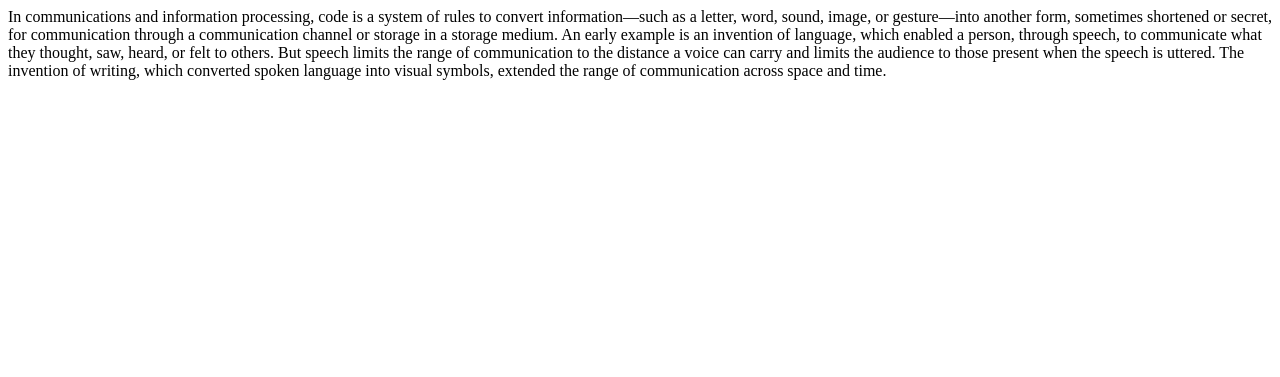
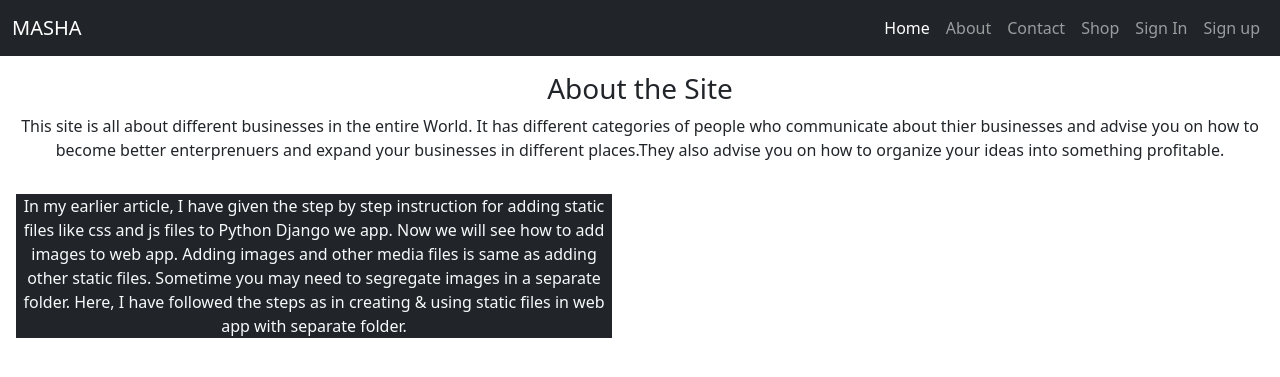
Before and after one commit to Johnmash43/django_ecommerce, a Django app: page /about in a window 1280 px wide. Shown: the top 377 px of the page. Run offline with Django 4.2, Linux system fonts and the light colour scheme.

Commit message:
added card, and text in different pages

```diff
--- a/Ecommerce/urls.py
+++ b/Ecommerce/urls.py
@@ -14,13 +14,11 @@ Including another URLconf
     2. Add a URL to urlpatterns:  path('blog/', include('blog.urls'))
 """
 from django.contrib import admin
-from django.urls import path
+from django.urls import path, include
 from shop.views import home,contact,about
+
 
 urlpatterns = [
     path('admin/', admin.site.urls),
-    path('', home),
-    path('contact',contact),
-    path( 'about',about),
-
+    path('',include("shop.urls")),
 ]
--- a/shop/templates/about.html
+++ b/shop/templates/about.html
@@ -1 +1,13 @@
-<p>In communications and information processing, code is a system of rules to convert information—such as a letter, word, sound, image, or gesture—into another form, sometimes shortened or secret, for communication through a communication channel or storage in a storage medium. An early example is an invention of language, which enabled a person, through speech, to communicate what they thought, saw, heard, or felt to others. But speech limits the range of communication to the distance a voice can carry and limits the audience to those present when the speech is uttered. The invention of writing, which converted spoken language into visual symbols, extended the range of communication across space and time.</p>
+{% extends "layouts/base.html" %}
+
+{% block content %}
+
+<h3 class="text-center mt-3">About the Site</h3>
+<p class="text-center" >This site is all about different businesses in the entire World. It has different categories of people who communicate about thier businesses and advise you on how to become better enterprenuers and expand your businesses in different places.They also advise you on how to organize your ideas into something profitable. </p>
+
+<div class="row">
+  <div class="col-lg-6">
+    <p class="text-center m-3 justify-content-center bg-dark text-light " >In my earlier article, I have given the step by step instruction for adding static files like css and js files to Python Django we app. Now we will see how to add images to web app. Adding images and other media files is same as adding other static files. Sometime you may need to segregate images in a separate folder. Here, I have followed the steps as in creating & using static files in web app with separate folder.</p>
+  </div>
+</div>
+{% endblock content %}
--- a/shop/templates/index.html
+++ b/shop/templates/index.html
@@ -1,4 +1,4 @@
-{% extends "layouts/contact.html" %}
+{% extends "layouts/base.html" %}
 
 
 {% block content %}
--- a/shop/templates/layouts/base.html
+++ b/shop/templates/layouts/base.html
@@ -6,6 +6,8 @@
     <meta name="viewport" content="width=device-width, initial-scale=1.0">
     <title>Mash's Blog</title>
     <link href="https://cdn.jsdelivr.net/npm/bootstrap@5.1.3/dist/css/bootstrap.min.css" rel="stylesheet" integrity="sha384-1BmE4kWBq78iYhFldvKuhfTAU6auU8tT94WrHftjDbrCEXSU1oBoqyl2QvZ6jIW3" crossorigin="anonymous">
+    <link rel="stylesheet" href="https://cdnjs.cloudflare.com/ajax/libs/font-awesome/4.7.0/css/font-awesome.min.css">
+
     {% block css %}
 
     {% endblock %}
--- a/shop/templates/layouts/nav.html
+++ b/shop/templates/layouts/nav.html
@@ -1,22 +1,28 @@
 <nav class="navbar navbar-expand-lg navbar-dark bg-dark">
     <div class="container-fluid">
-      <a class="navbar-brand" href="#">Navbar</a>
+      <a class="navbar-brand" href="{% url 'home' %}">MASHA</a>
       <button class="navbar-toggler" type="button" data-bs-toggle="collapse" data-bs-target="#navbarNav" aria-controls="navbarNav" aria-expanded="false" aria-label="Toggle navigation">
         <span class="navbar-toggler-icon"></span>
       </button>
       <div class="collapse navbar-collapse" id="navbarNav">
-        <ul class="navbar-nav">
+        <ul class="navbar-nav ms-auto">
           <li class="nav-item">
-            <a class="nav-link active" aria-current="page" href="#">Home</a>
+            <a class="nav-link active" aria-current="page" href="{% url 'home' %}">Home</a>
           </li>
           <li class="nav-item">
-            <a class="nav-link" href="#">Features</a>
+            <a class="nav-link" href="{% url 'about' %}">About</a>
           </li>
           <li class="nav-item">
-            <a class="nav-link" href="#">Pricing</a>
+            <a class="nav-link" href="{% url 'contact' %}">Contact</a>
           </li>
           <li class="nav-item">
-            <a class="nav-link disabled" href="#" tabindex="-1" aria-disabled="true">Disabled</a>
+            <a class="nav-link" href="{% url 'shop' %}">Shop</a>
+          </li>
+          <li class="nav-item">
+            <a class="nav-link" href="#">Sign In</a>
+          </li>
+          <li class="nav-item">
+            <a class="nav-link" href="#">Sign up</a>
           </li>
         </ul>
       </div>
--- /dev/null
+++ b/shop/urls.py
@@ -0,0 +1,9 @@
+from django.urls import path
+from .views import home,contact, about, shop
+
+urlpatterns = [
+    path('',home, name="home"),
+    path('shop',shop, name="shop"),
+    path('contact',contact, name="contact"),
+    path( 'about',about, name="about"),
+]
--- a/shop/views.py
+++ b/shop/views.py
@@ -16,3 +16,9 @@ def about(request):
 
     context = {}
     return render (request, "about.html", context)
+
+
+def shop(request):
+
+    context = {}
+    return render (request, "shop.html", context)
```
Also changed, not shown: shop/templates/contact.html (+66 -0 lines), shop/templates/shop.html (added, +7 -0 lines), 1 other file.
